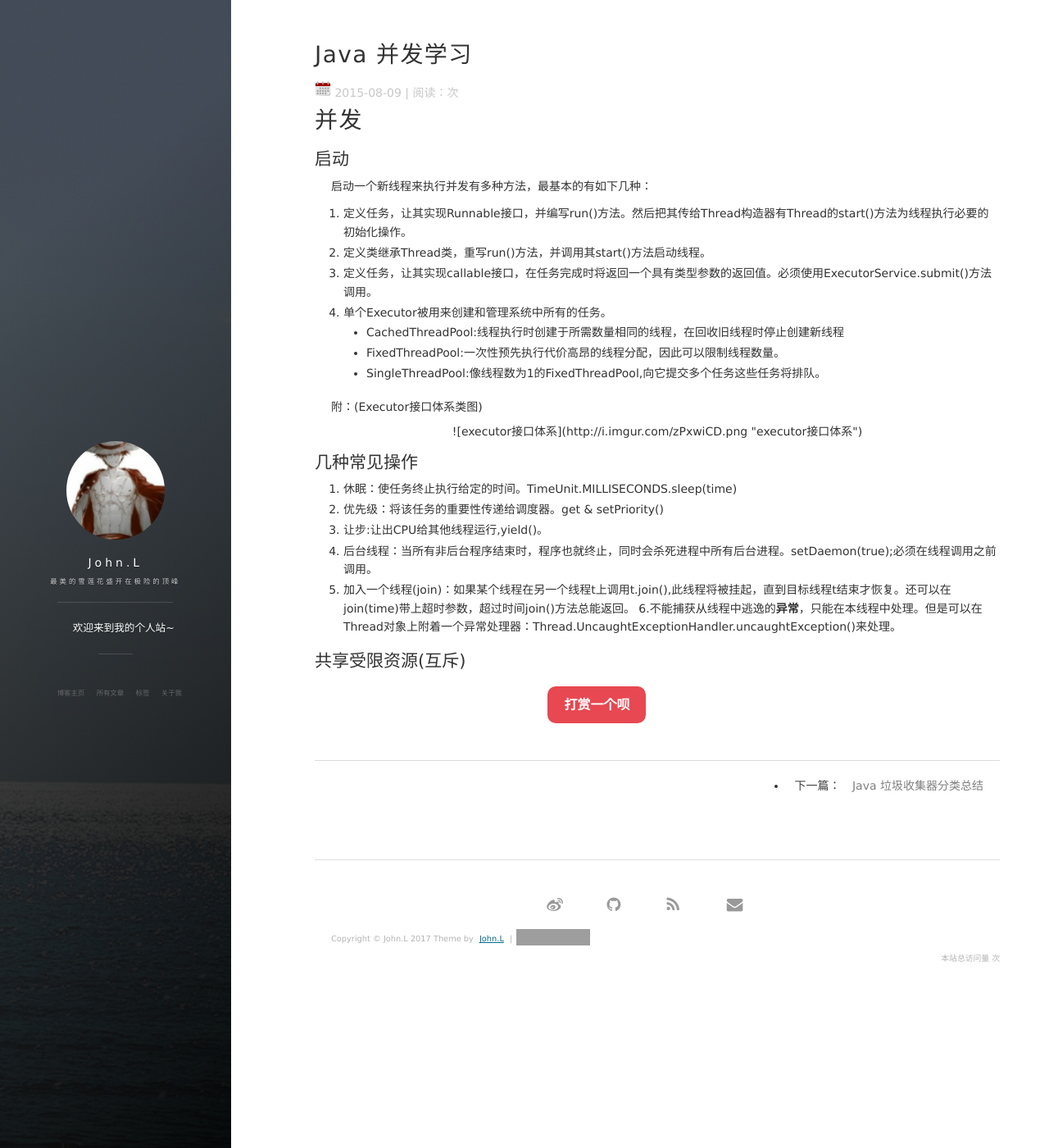
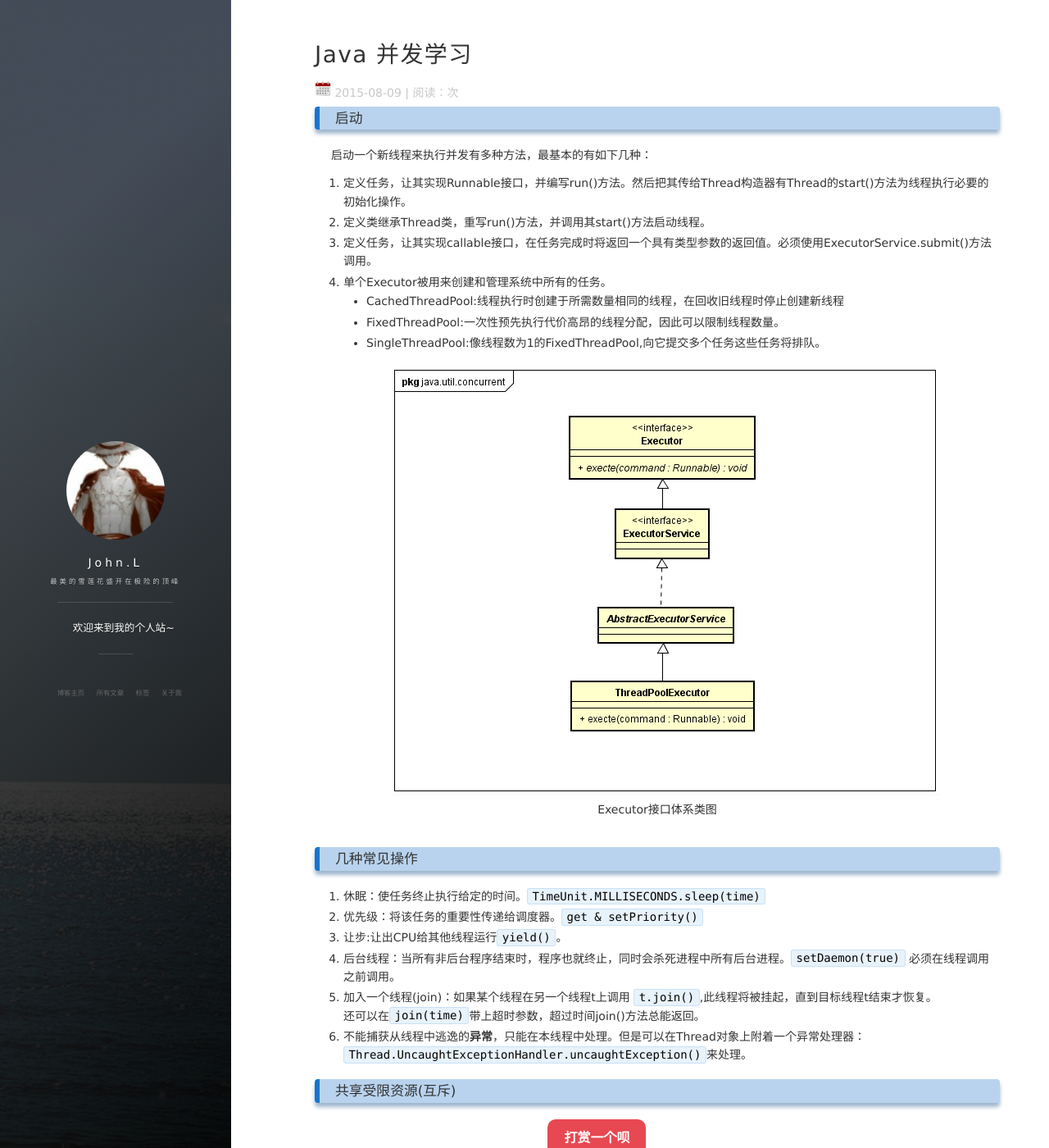
Before and after one commit to Johnny-Liao/Johnny-Liao.github.io, a Jekyll site: the page built from _posts/2015-08-09-Concurrent_Learning.md, in a window 1280 px wide and 1400 px high. Shown: the whole window at 82% size. Built offline with Jekyll 4.4.1, drawn with Linux system fonts in a browser that asks for light colours; nearby versions of some CDN libraries; comment, search, counter and statistics services are not loaded; grey boxes are pictures that could not be loaded.

Commit message:
Recall concurrent pic.

```diff
--- a/_posts/2015-08-09-Concurrent_Learning.md
+++ b/_posts/2015-08-09-Concurrent_Learning.md
@@ -6,9 +6,7 @@ categories: Concurrent
 ---
 
 
-# 并发
-
-## 启动
+### 启动
 启动一个新线程来执行并发有多种方法，最基本的有如下几种：<br>
 1. 定义任务，让其实现Runnable接口，并编写run()方法。然后把其传给Thread构造器有Thread的start()方法为线程执行必要的初始化操作。
 2. 定义类继承Thread类，重写run()方法，并调用其start()方法启动线程。
@@ -18,15 +16,20 @@ categories: Concurrent
 	- FixedThreadPool:一次性预先执行代价高昂的线程分配，因此可以限制线程数量。
 	- SingleThreadPool:像线程数为1的FixedThreadPool,向它提交多个任务这些任务将排队。
 
-附：(Executor接口体系类图)
-<center>![executor接口体系](http://i.imgur.com/zPxwiCD.png "executor接口体系")</center>
+![executor接口体系](/images/posts/Concurrent/executor_interface.png "executor接口体系")
+<center>Executor接口体系类图</center>
 
-## 几种常见操作
-1. 休眠：使任务终止执行给定的时间。TimeUnit.MILLISECONDS.sleep(time)
-2. 优先级：将该任务的重要性传递给调度器。get & setPriority()
-3. 让步:让出CPU给其他线程运行,yield()。
-4. 后台线程：当所有非后台程序结束时，程序也就终止，同时会杀死进程中所有后台进程。setDaemon(true);必须在线程调用之前调用。
-5. 加入一个线程(join)：如果某个线程在另一个线程t上调用t.join(),此线程将被挂起，直到目标线程t结束才恢复。还可以在join(time)带上超时参数，超过时间join()方法总能返回。
-6.不能捕获从线程中逃逸的**异常**，只能在本线程中处理。但是可以在Thread对象上附着一个异常处理器：Thread.UncaughtExceptionHandler.uncaughtException()来处理。
+<br/>
 
-## 共享受限资源(互斥)
+
+### 几种常见操作
+
+1. 休眠：使任务终止执行给定的时间。`TimeUnit.MILLISECONDS.sleep(time)`
+2. 优先级：将该任务的重要性传递给调度器。`get & setPriority()`
+3. 让步:让出CPU给其他线程运行`yield()`。
+4. 后台线程：当所有非后台程序结束时，程序也就终止，同时会杀死进程中所有后台进程。`setDaemon(true)` 必须在线程调用之前调用。
+5. 加入一个线程(join)：如果某个线程在另一个线程t上调用 `t.join()`,此线程将被挂起，直到目标线程t结束才恢复。
+<br/>还可以在`join(time)`带上超时参数，超过时间join()方法总能返回。
+6. 不能捕获从线程中逃逸的**异常**，只能在本线程中处理。但是可以在Thread对象上附着一个异常处理器：`Thread.UncaughtExceptionHandler.uncaughtException()`来处理。
+
+### 共享受限资源(互斥)
```
Also changed, not shown: images/posts/Concurrent/executor_interface.png (added).
